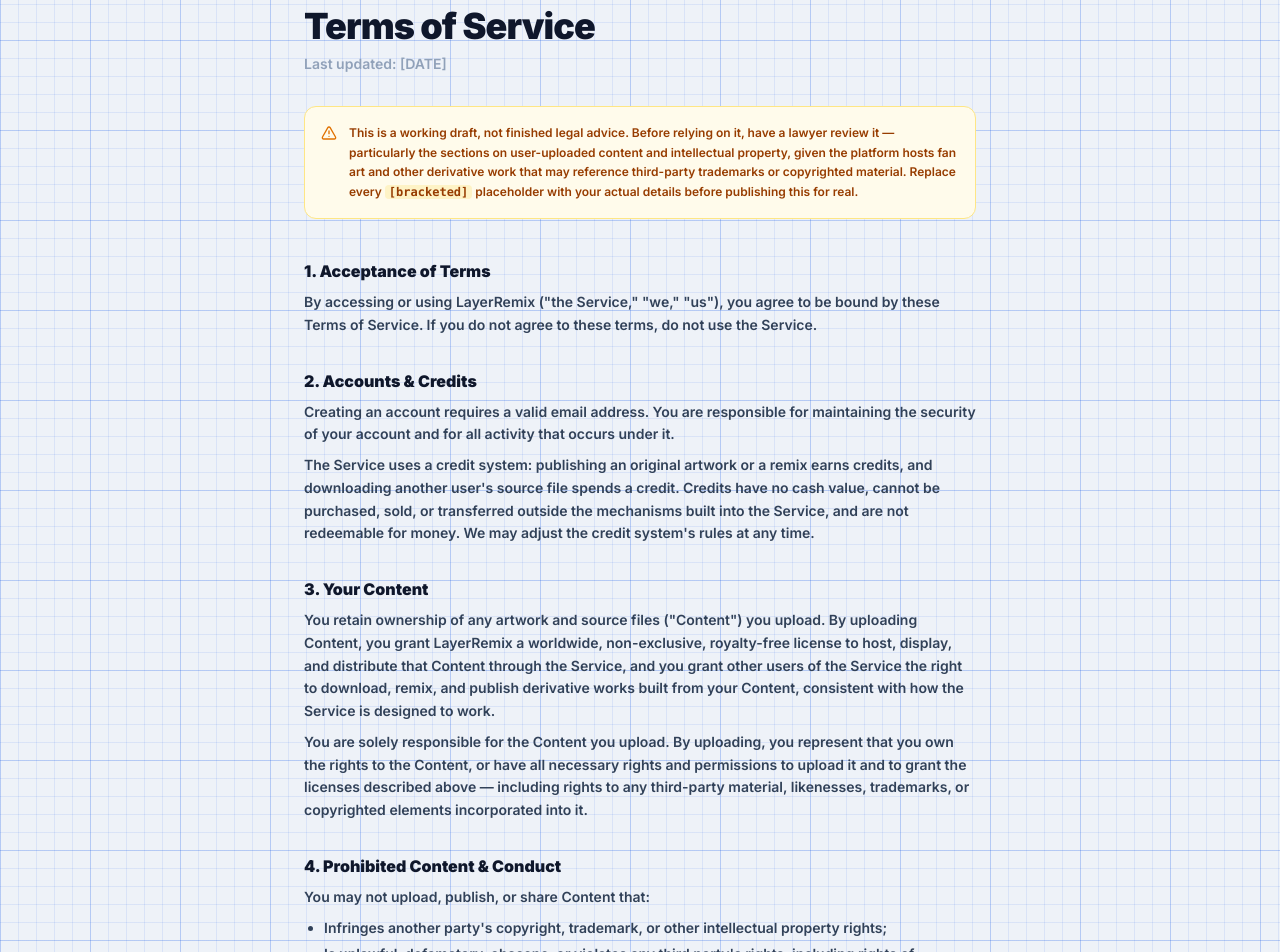
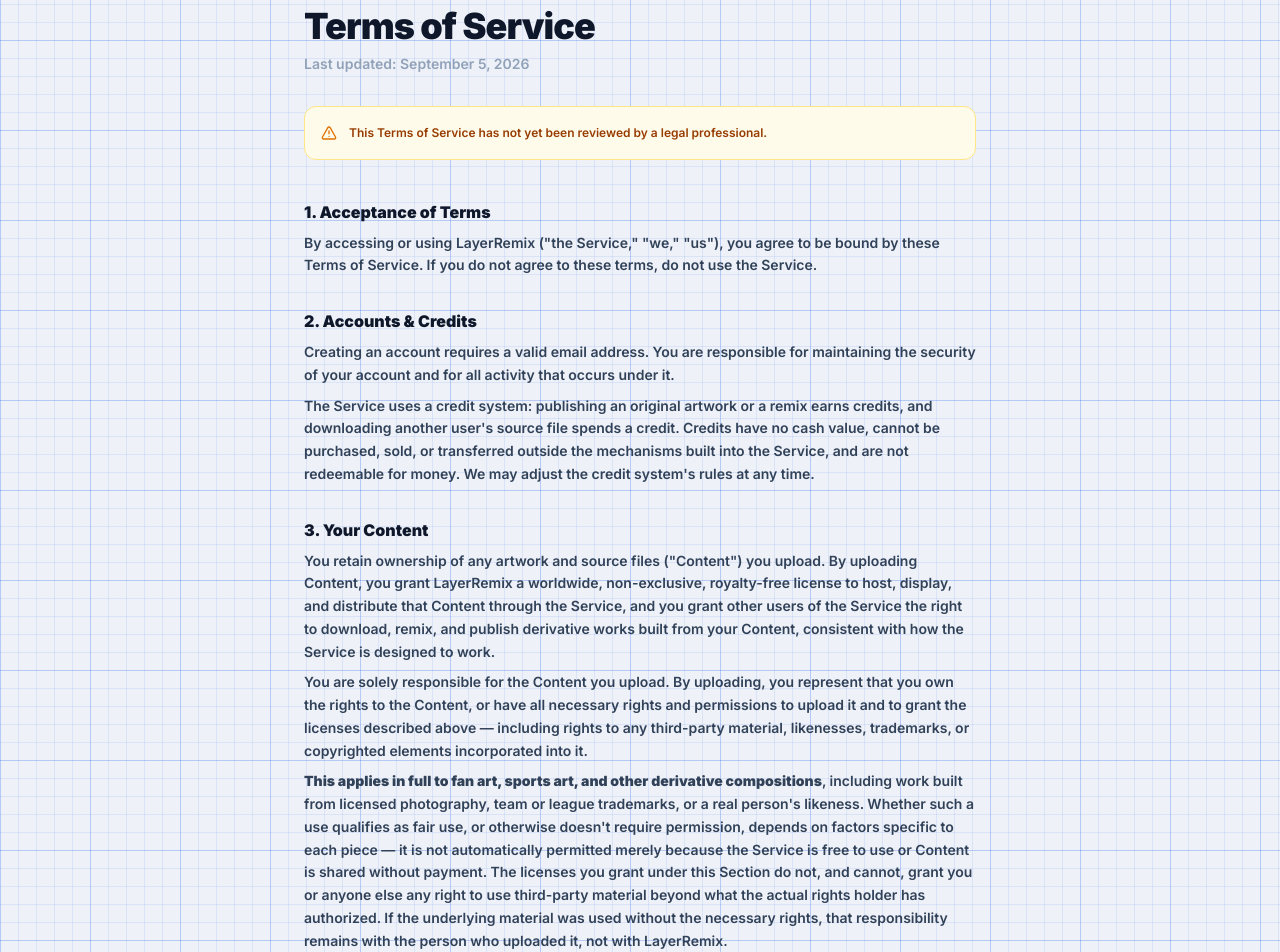
Before and after one commit to pshukl21/layerRemix, a React (Vite) app: page /terms in a window 1280 px wide. Shown: the part 140-1092 px from the top of the page. Built offline with nearby package versions, Linux system fonts and the light colour scheme; no server answers; the database is empty.

Commit message:
update terms

```diff
--- a/src/components/TermsScreen.tsx
+++ b/src/components/TermsScreen.tsx
@@ -14,16 +14,12 @@ export const TermsScreen: React.FC = () => {
       </Link>
 
       <h1 className="text-3xl md:text-4xl font-black tracking-tight text-slate-900 mb-2">Terms of Service</h1>
-      <p className="text-sm text-slate-400 font-semibold mb-8">Last updated: [DATE]</p>
+      <p className="text-sm text-slate-400 font-semibold mb-8">Last updated: September 5, 2026</p>
 
       <div className="flex items-start gap-3 bg-amber-50 border border-amber-200 rounded-xl p-4 mb-10">
         <AlertTriangle className="w-4 h-4 text-amber-600 shrink-0 mt-0.5" />
         <p className="text-xs text-amber-800 font-semibold leading-relaxed">
-          This is a working draft, not finished legal advice. Before relying on it, have a lawyer review it —
-          particularly the sections on user-uploaded content and intellectual property, given the platform hosts
-          fan art and other derivative work that may reference third-party trademarks or copyrighted material.
-          Replace every <span className="font-mono bg-amber-100 px-1 rounded">[bracketed]</span> placeholder with
-          your actual details before publishing this for real.
+          This Terms of Service has not yet been reviewed by a legal professional.
         </p>
       </div>
 
@@ -60,6 +56,16 @@ export const TermsScreen: React.FC = () => {
             rights to the Content, or have all necessary rights and permissions to upload it and to grant the
             licenses described above — including rights to any third-party material, likenesses, trademarks, or
             copyrighted elements incorporated into it.
+          </p>
+          <p>
+            <span className="font-black">This applies in full to fan art, sports art, and other derivative
+            compositions</span>, including work built from licensed photography, team or league trademarks, or a
+            real person's likeness. Whether such a use qualifies as fair use, or otherwise doesn't require
+            permission, depends on factors specific to each piece — it is not automatically permitted merely because
+            the Service is free to use or Content is shared without payment. The licenses you grant under this
+            Section do not, and cannot, grant you or anyone else any right to use third-party material beyond what
+            the actual rights holder has authorized. If the underlying material was used without the necessary
+            rights, that responsibility remains with the person who uploaded it, not with LayerRemix.
           </p>
         </Section>
 
```
Also changed, not shown: 2 other files (tests, documents, lock files or other folders).
